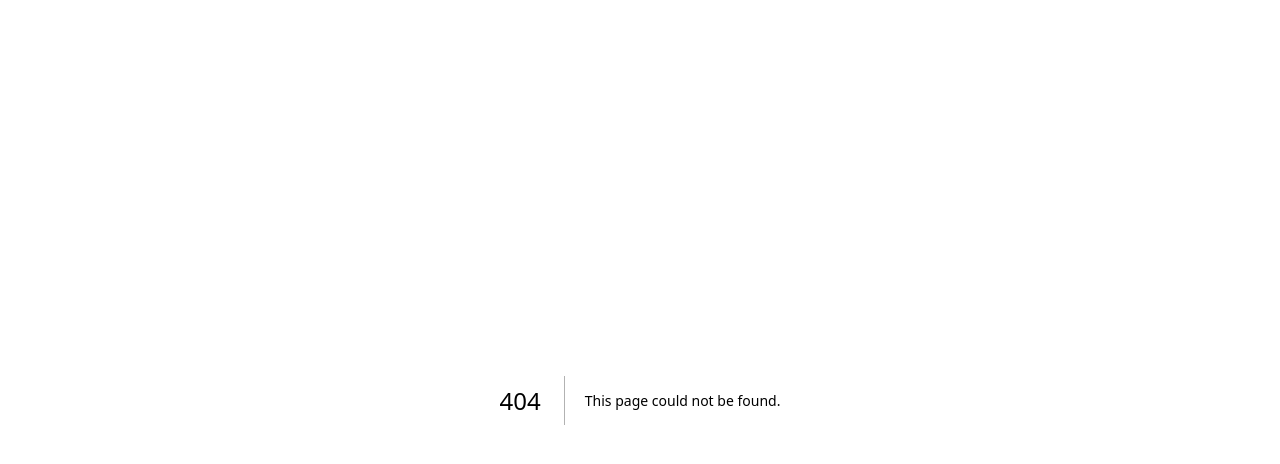
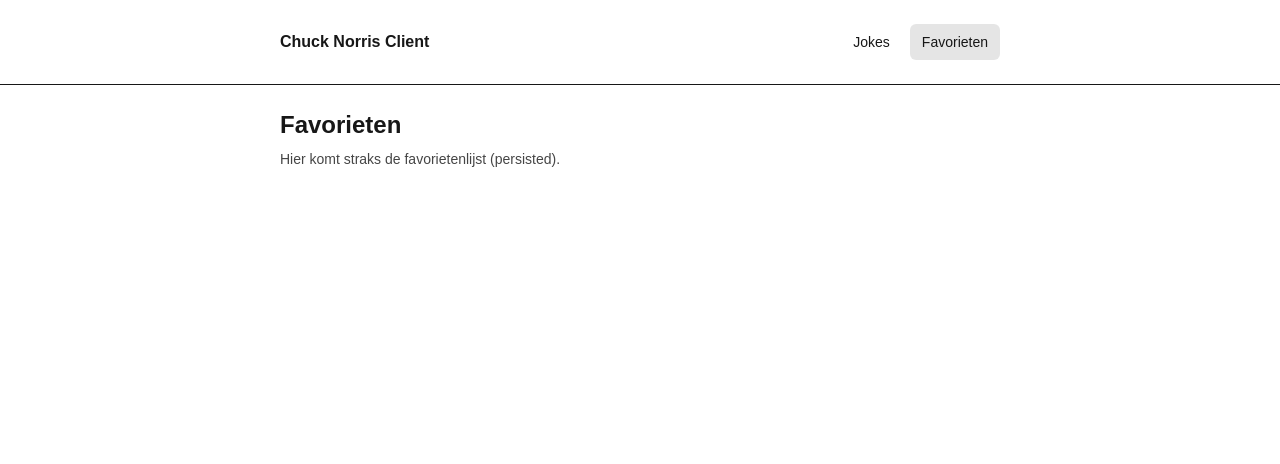
Before and after one commit to LeroySteding/chuck-norris-client, a Next.js app: page /favorites in a window 1280 px wide. Before the commit this address had no page. Shown: the top 464 px of the page. Built offline with nearby package versions, Linux system fonts and the light colour scheme.

Commit message:
feat: add header navigation with active link state

```diff
--- /dev/null
+++ b/src/app/favorites/page.tsx
@@ -0,0 +1,8 @@
+export default function FavoritesPage() {
+  return (
+    <main className="mx-auto max-w-3xl p-6">
+      <h1 className="text-2xl font-semibold">Favorieten</h1>
+      <p className="mt-2 text-sm opacity-80">Hier komt straks de favorietenlijst (persisted).</p>
+    </main>
+  );
+}
--- a/src/app/layout.tsx
+++ b/src/app/layout.tsx
@@ -1,30 +1,19 @@
+import './globals.css';
 import type { Metadata } from 'next';
-import { Geist, Geist_Mono } from 'next/font/google';
-import './globals.css';
-
-const geistSans = Geist({
-  variable: '--font-geist-sans',
-  subsets: ['latin'],
-});
-
-const geistMono = Geist_Mono({
-  variable: '--font-geist-mono',
-  subsets: ['latin'],
-});
+import { Header } from '@/components/Header';
 
 export const metadata: Metadata = {
-  title: 'Create Next App',
-  description: 'Generated by create next app',
+  title: 'Chuck Norris Client',
+  description: 'Random Chuck Norris jokes + favorites',
 };
 
-export default function RootLayout({
-  children,
-}: Readonly<{
-  children: React.ReactNode;
-}>) {
+export default function RootLayout({ children }: { children: React.ReactNode }) {
   return (
-    <html lang="en">
-      <body className={`${geistSans.variable} ${geistMono.variable} antialiased`}>{children}</body>
+    <html lang="nl">
+      <body>
+        <Header />
+        {children}
+      </body>
     </html>
   );
 }
--- a/src/app/page.tsx
+++ b/src/app/page.tsx
@@ -1,65 +1,10 @@
-import Image from 'next/image';
-
-export default function Home() {
+export default function HomePage() {
   return (
-    <div className="flex min-h-screen items-center justify-center bg-zinc-50 font-sans dark:bg-black">
-      <main className="flex min-h-screen w-full max-w-3xl flex-col items-center justify-between py-32 px-16 bg-white dark:bg-black sm:items-start">
-        <Image
-          className="dark:invert"
-          src="/next.svg"
-          alt="Next.js logo"
-          width={100}
-          height={20}
-          priority
-        />
-        <div className="flex flex-col items-center gap-6 text-center sm:items-start sm:text-left">
-          <h1 className="max-w-xs text-3xl font-semibold leading-10 tracking-tight text-black dark:text-zinc-50">
-            To get started, edit the page.tsx file.
-          </h1>
-          <p className="max-w-md text-lg leading-8 text-zinc-600 dark:text-zinc-400">
-            Looking for a starting point or more instructions? Head over to{' '}
-            <a
-              href="https://vercel.com/templates?framework=next.js&utm_source=create-next-app&utm_medium=appdir-template-tw&utm_campaign=create-next-app"
-              className="font-medium text-zinc-950 dark:text-zinc-50"
-            >
-              Templates
-            </a>{' '}
-            or the{' '}
-            <a
-              href="https://nextjs.org/learn?utm_source=create-next-app&utm_medium=appdir-template-tw&utm_campaign=create-next-app"
-              className="font-medium text-zinc-950 dark:text-zinc-50"
-            >
-              Learning
-            </a>{' '}
-            center.
-          </p>
-        </div>
-        <div className="flex flex-col gap-4 text-base font-medium sm:flex-row">
-          <a
-            className="flex h-12 w-full items-center justify-center gap-2 rounded-full bg-foreground px-5 text-background transition-colors hover:bg-[#383838] dark:hover:bg-[#ccc] md:w-[158px]"
-            href="https://vercel.com/new?utm_source=create-next-app&utm_medium=appdir-template-tw&utm_campaign=create-next-app"
-            target="_blank"
-            rel="noopener noreferrer"
-          >
-            <Image
-              className="dark:invert"
-              src="/vercel.svg"
-              alt="Vercel logomark"
-              width={16}
-              height={16}
-            />
-            Deploy Now
-          </a>
-          <a
-            className="flex h-12 w-full items-center justify-center rounded-full border border-solid border-black/[.08] px-5 transition-colors hover:border-transparent hover:bg-black/[.04] dark:border-white/[.145] dark:hover:bg-[#1a1a1a] md:w-[158px]"
-            href="https://nextjs.org/docs?utm_source=create-next-app&utm_medium=appdir-template-tw&utm_campaign=create-next-app"
-            target="_blank"
-            rel="noopener noreferrer"
-          >
-            Documentation
-          </a>
-        </div>
-      </main>
-    </div>
+    <main className="mx-auto max-w-3xl p-6">
+      <h1 className="text-2xl font-semibold">Jokes</h1>
+      <p className="mt-2 text-sm opacity-80">
+        Hier komt straks de lijst met 10 random jokes + timer.
+      </p>
+    </main>
   );
 }
--- /dev/null
+++ b/src/components/Header.tsx
@@ -0,0 +1,16 @@
+import { NavLink } from '@components/NavLink';
+
+export function Header() {
+  return (
+    <header className="border-b">
+      <div className="mx-auto flex max-w-3xl items-center justify-between p-6">
+        <div className="text-base font-semibold">Chuck Norris Client</div>
+
+        <nav className="flex items-center gap-2">
+          <NavLink href="/" label="Jokes" />
+          <NavLink href="/favorites" label="Favorieten" />
+        </nav>
+      </div>
+    </header>
+  );
+}
--- /dev/null
+++ b/src/components/NavLink.tsx
@@ -0,0 +1,21 @@
+'use client';
+
+import Link from 'next/link';
+import { usePathname } from 'next/navigation';
+
+export function NavLink({ href, label }: { href: string; label: string }) {
+  const pathname = usePathname();
+  const active = pathname === href;
+
+  return (
+    <Link
+      href={href}
+      className={[
+        'rounded-md px-3 py-2 text-sm font-medium transition',
+        active ? 'bg-black/10' : 'hover:bg-black/5',
+      ].join(' ')}
+    >
+      {label}
+    </Link>
+  );
+}
--- a/tsconfig.json
+++ b/tsconfig.json
@@ -19,7 +19,8 @@
       }
     ],
     "paths": {
-      "@/*": ["./src/*"]
+      "@/*": ["./src/*"],
+      "@components/*": ["./src/components/*"]
     }
   },
   "include": [
```
